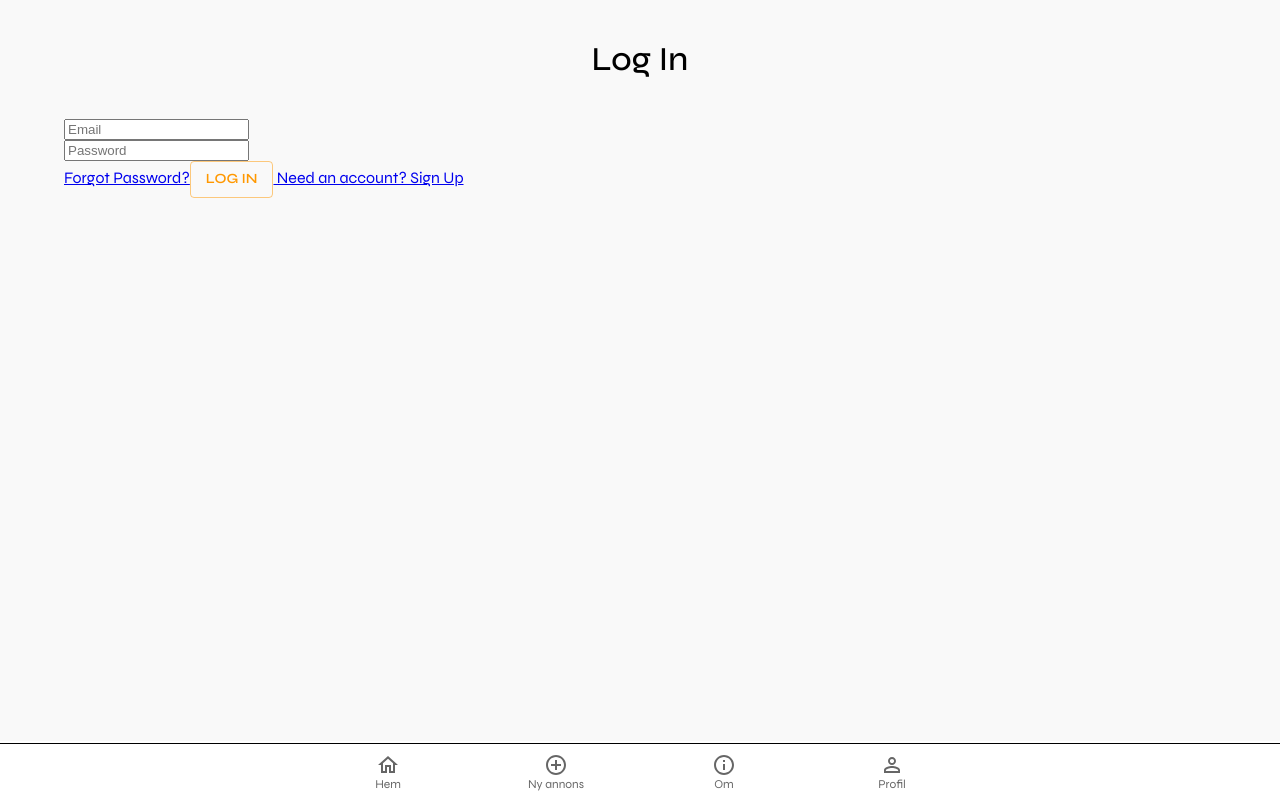
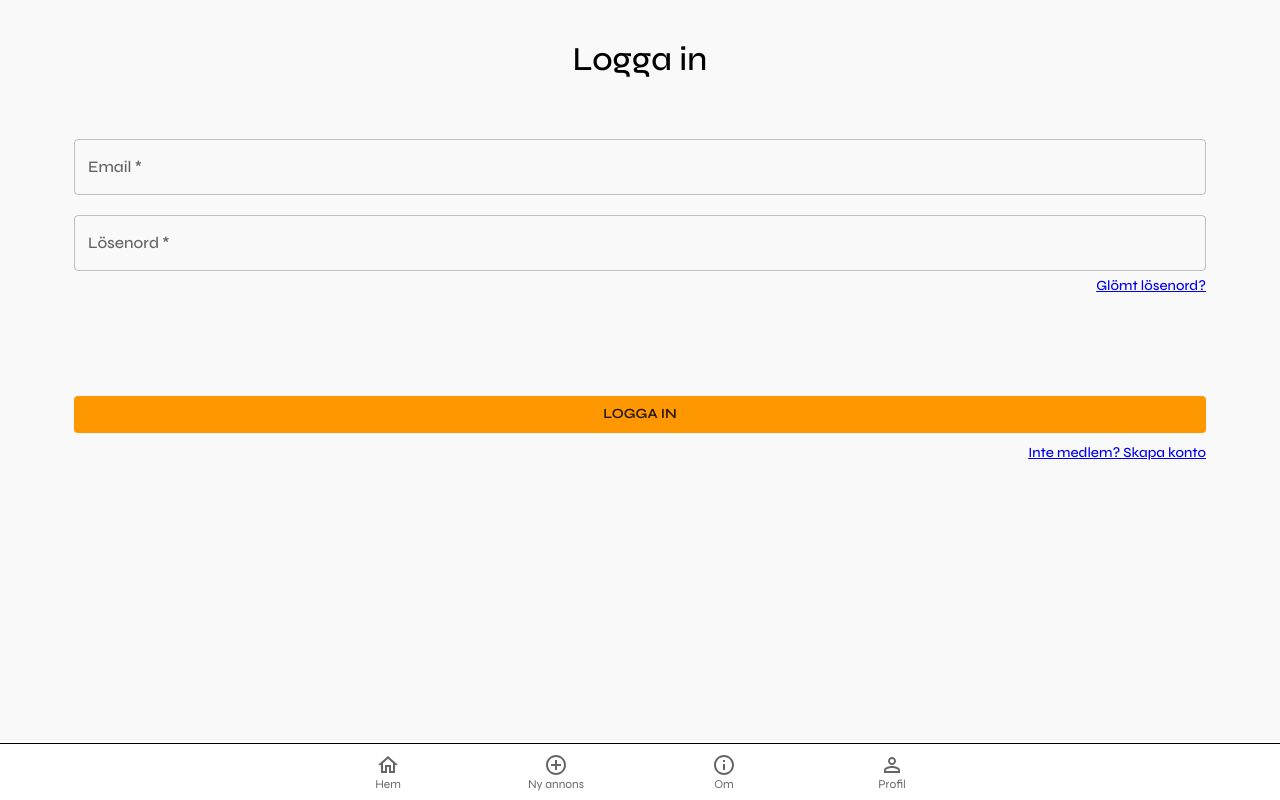
Before and after one commit to gunkarlsson/minimera, a React (Create React App) app: page /login in a window 1280 px wide. Built offline with nearby package versions, Linux system fonts and the light colour scheme; no server answers; a web font is replaced by a local one.

Commit message:
🏗️  changing forms from refs to onchange

```diff
--- a/src/App.js
+++ b/src/App.js
@@ -51,9 +51,8 @@ export const App = () => {
         <AuthProvider>
           <Layout>
             <Switch>
-              <Route exact path="/" component={Home} />
-              <Route path={ROUTES.HOME} component={Home} />
-
+              <PrivateRoute exact path="/" component={Home} />
+              <PrivateRoute path={ROUTES.HOME} component={Home} />
               <PrivateRoute path={ROUTES.PROFILE} component={Profile} />
               <PrivateRoute
                 path={ROUTES.UPDATE_PROFILE}
--- a/src/components/Ads/AdDetails.js
+++ b/src/components/Ads/AdDetails.js
@@ -42,6 +42,7 @@ export const AdDetails = () => {
       >
         <FaAngleLeft size="2em" title="back" />
       </Button>
+      {loading ? <h1>Loading...</h1> : null}
 
       {adDetails && <AdCard ad={adDetails} mailto={Mailto} />}
     </Container>
--- a/src/components/Ads/CreateAd.js
+++ b/src/components/Ads/CreateAd.js
@@ -85,6 +85,7 @@ export const CreateAd = () => {
           fullWidth
           required
           error={titleError}
+          inputProps={{ maxLength: 35 }}
         />
         <TextField
           sx={{ marginTop: "10px", marginBottom: "20px" }}
@@ -97,6 +98,7 @@ export const CreateAd = () => {
           fullWidth
           required
           error={descError}
+          inputProps={{ maxLength: 400 }}
         />
 
         <FormControl>
--- a/src/components/Authentication/ForgotPassword.js
+++ b/src/components/Authentication/ForgotPassword.js
@@ -1,15 +1,8 @@
 import React, { useRef, useState } from "react";
 import { useAuth } from "../../context/AuthContext";
 import { useHistory } from "react-router-dom";
-import {
-  Typography,
-  Button,
-  Container,
-  TextField,
-  FormControlLabel,
-  FormControl,
-  FormLabel,
-} from "@mui/material";
+import { Typography, Button, Container, TextField, Box } from "@mui/material";
+import { FaAngleLeft } from "react-icons/fa";
 
 export const ForgotPassword = () => {
   const emailRef = useRef();
@@ -17,6 +10,7 @@ export const ForgotPassword = () => {
   const [error, setError] = useState("");
   const [loading, setLoading] = useState(false);
   const [message, setMessage] = useState("");
+  const [email, setEmail] = useState("");
   const history = useHistory();
 
   async function handleSubmit(e) {
@@ -26,10 +20,10 @@ export const ForgotPassword = () => {
       setMessage("");
       setError("");
       setLoading(true);
-      await resetPassword(emailRef.current.value);
-      setMessage("Check your inbox for further instructions");
+      await resetPassword(email);
+      setMessage("Skickat! Kolla din inkorg för vidare instruktioner");
     } catch {
-      setError("Failed to reset password");
+      setError("Misslyckades med att återställa lösenord");
     }
     setLoading(false);
   }
@@ -37,19 +31,44 @@ export const ForgotPassword = () => {
   return (
     <>
       <Container>
-        <Button variant="outlined" onClick={() => history.goBack()}>
-          Go back
+        <Button
+          sx={{
+            color: "text.secondary",
+            padding: "15px 0 0 0",
+            justifyContent: "flex-start",
+          }}
+          onClick={() => history.goBack()}
+        >
+          <FaAngleLeft size="2em" title="back" />
         </Button>
-        <Typography variant="h2">Password Reset</Typography>
-        {error && <div>{error}</div>}
-        {message && <div>{message}</div>}
-        <form onSubmit={handleSubmit}>
-          <TextField type="email" placeholder="Email" ref={emailRef} required />
+        <Typography variant="h2">Glömt lösenord</Typography>
+        <Box sx={{ display: "flex", flexDirection: "column", padding: "10px" }}>
+          <form noValidate autoComplete="off" onSubmit={handleSubmit}>
+            <TextField
+              sx={{ mt: "10px" }}
+              onChange={(e) => setEmail(e.target.value)}
+              label="Email"
+              variant="outlined"
+              color="secondary"
+              fullWidth
+              required
+              aria-label="email input"
+            />
 
-          <Button variant="outlined" disabled={loading} type="submit">
-            Reset Password
-          </Button>
-        </form>
+            {/* <TextField type="email" placeholder="Email" ref={emailRef} required /> */}
+
+            <Button
+              sx={{ width: "100%", mt: "50px", mb: "10px" }}
+              variant="outlined"
+              disabled={loading}
+              type="submit"
+            >
+              Återställ lösenord
+            </Button>
+          </form>
+          {error && <Typography variant="body1">{error}</Typography>}
+          {message && <Typography variant="body1">{message}</Typography>}
+        </Box>
       </Container>
     </>
   );
--- a/src/components/Authentication/Login.js
+++ b/src/components/Authentication/Login.js
@@ -1,19 +1,11 @@
-import React, { useRef, useState } from "react";
+import React, { useState } from "react";
 import { useAuth } from "../../context/AuthContext";
 import { Link, useHistory } from "react-router-dom";
-import {
-  Typography,
-  Button,
-  Container,
-  TextField,
-  FormControlLabel,
-  FormControl,
-  FormLabel,
-} from "@mui/material";
+import { Typography, Button, Container, TextField, Box } from "@mui/material";
 
 export const Login = () => {
-  const emailRef = useRef();
-  const passwordRef = useRef();
+  const [email, setEmail] = useState("");
+  const [password, setPassword] = useState("");
   const { login } = useAuth();
   const [error, setError] = useState("");
   const [loading, setLoading] = useState(false);
@@ -25,7 +17,7 @@ export const Login = () => {
     try {
       setError("");
       setLoading(true);
-      await login(emailRef.current.value, passwordRef.current.value);
+      await login(email, password);
       setLoading(false);
       history.push("/");
     } catch {
@@ -36,26 +28,56 @@ export const Login = () => {
   return (
     <>
       <Container>
-        <Typography variant="h1">Log In</Typography>
+        <Typography variant="h1">Logga in</Typography>
         {error && <div>{error}</div>}
-        <form onSubmit={handleSubmit}>
-          <div>
-            <input type="email" placeholder="Email" ref={emailRef} required />
-          </div>
-          <div>
-            <input
+        <Box sx={{ display: "flex", flexDirection: "column", padding: "10px" }}>
+          <form noValidate autoComplete="off" onSubmit={handleSubmit}>
+            <TextField
+              sx={{ marginTop: "10px", marginBottom: "10px" }}
+              onChange={(e) => setEmail(e.target.value)}
+              label="Email"
+              variant="outlined"
+              color="secondary"
+              fullWidth
+              required
+              aria-label="email input"
+            />
+
+            <TextField
+              sx={{ mt: "10px", mb: "5px" }}
               type="password"
-              placeholder="Password"
-              ref={passwordRef}
+              onChange={(e) => setPassword(e.target.value)}
+              label="Lösenord"
+              variant="outlined"
+              color="secondary"
+              fullWidth
               required
+              aria-label="password input"
             />
-          </div>
-          <Link to="/forgot-password">Forgot Password?</Link>
-          <Button variant="outlined" disabled={loading} type="submit">
-            Log In
-          </Button>
-          <Link to="/signup"> Need an account? Sign Up</Link>
-        </form>
+
+            <Typography variant="body2" sx={{ textAlign: "right" }}>
+              <Link to="/forgot-password">Glömt lösenord?</Link>{" "}
+            </Typography>
+
+            <Button
+              sx={{ width: "100%", mt: "100px", mb: "10px" }}
+              variant="contained"
+              disableElevation
+              disabled={loading}
+              type="submit"
+            >
+              Logga in
+            </Button>
+            <Typography
+              variant="body2"
+              sx={{
+                textAlign: "right",
+              }}
+            >
+              <Link to="/signup">Inte medlem? Skapa konto</Link>
+            </Typography>
+          </form>
+        </Box>
       </Container>
     </>
   );
--- a/src/components/Authentication/Signup.js
+++ b/src/components/Authentication/Signup.js
@@ -5,19 +5,19 @@ import { db } from "../../firebase";
 import {
   Typography,
   Button,
+  Box,
   Container,
   TextField,
-  Radio,
-  RadioGroup,
-  FormControlLabel,
   FormControl,
   FormLabel,
+  MenuItem,
+  Select,
 } from "@mui/material";
 
 export const Signup = () => {
-  const emailRef = useRef();
-  const passwordRef = useRef();
-  const passwordConfirmRef = useRef();
+  const [email, setEmail] = useState("");
+  const [password, setPassword] = useState("");
+  const [passwordConfirm, setPasswordConfirm] = useState("");
   const [name, setName] = useState();
   const [area, setArea] = useState("norr");
   const [error, setError] = useState("");
@@ -28,24 +28,21 @@ export const Signup = () => {
   async function handleSubmit(e) {
     e.preventDefault();
 
-    if (passwordRef.current.value !== passwordConfirmRef.current.value) {
-      return setError("Passwords do not match");
+    if (password !== passwordConfirm) {
+      return setError("Lösenorden matchar ej");
     }
     try {
       setError("");
       setLoading(true);
 
-      let newUser = await signup(
-        emailRef.current.value,
-        passwordRef.current.value
-      );
+      let newUser = await signup(email, password);
 
       db.collection("users")
         .doc(newUser.user.uid)
-        .set({ name, area, email: emailRef.current.value });
+        .set({ name, area, email: email });
       history.push("/");
     } catch {
-      setError("Failed to create an account");
+      setError("Misslyckades med att skapa konto");
     } finally {
       setLoading(false);
     }
@@ -54,61 +51,83 @@ export const Signup = () => {
   return (
     <>
       <Container>
-        <Typography variant="h1">Sign Up</Typography>
+        <Typography variant="h1">Skapa konto</Typography>
+        <Box sx={{ display: "flex", flexDirection: "column", padding: "10px" }}>
+          <form noValidate autoComplete="off" onSubmit={handleSubmit}>
+            <TextField
+              sx={{ marginTop: "10px", marginBottom: "10px" }}
+              onChange={(e) => setName(e.target.value)}
+              label="Namn"
+              variant="outlined"
+              color="secondary"
+              fullWidth
+              required
+              aria-label="email input"
+            />
+            <TextField
+              sx={{ marginTop: "10px", marginBottom: "10px" }}
+              onChange={(e) => setEmail(e.target.value)}
+              label="Email"
+              variant="outlined"
+              color="secondary"
+              fullWidth
+              required
+              aria-label="email input"
+            />
 
-        <form onSubmit={handleSubmit}>
-          <div>
-            <input
-              type="text"
-              placeholder="Name"
-              value={name}
+            <TextField
+              sx={{ mt: "10px", mb: "5px" }}
+              type="password"
+              onChange={(e) => setPassword(e.target.value)}
+              label="Lösenord"
+              variant="outlined"
+              color="secondary"
+              fullWidth
               required
-              onChange={(e) => setName(e.target.value)}
+              aria-label="password input"
             />
-            {/* <input type="text" placeholder="Name" ref={nameRef} required /> */}
-          </div>
-          <div>
-            <input type="email" placeholder="Email" ref={emailRef} required />
-          </div>
-          <div>
-            <input
+            <TextField
+              sx={{ mt: "10px", mb: "5px" }}
               type="password"
-              placeholder="Password"
-              ref={passwordRef}
+              onChange={(e) => setPasswordConfirm(e.target.value)}
+              label="Bekräfta lösenord"
+              variant="outlined"
+              color="secondary"
+              fullWidth
               required
+              aria-label="password confirmation"
             />
-          </div>
-          <div>
-            <input
-              type="password"
-              placeholder="Repeat password"
-              ref={passwordConfirmRef}
-              required
-            />
-          </div>
-          <div>
-            <label>Stadsdel i Stockholm:</label>
-            <select value={area} onChange={(e) => setArea(e.target.value)}>
-              <option value="norr">Norr</option>
-              <option value="östra">Östra</option>
-              <option value="västra">Västra</option>
-              <option value="söder">Söder</option>
-              <option value="centrum">Centrum</option>
-            </select>
-            {/* <select ref={areaRef} required>
-              <option value="north">Norr</option>
-              <option value="east">Östra</option>
-              <option value="west">Västra</option>
-              <option value="south">Söder</option>
-              <option value="center">Centrum</option>
-            </select> */}
-          </div>
-          <Button variant="outlined" disabled={loading} type="submit">
-            Sign Up
-          </Button>
-          {error && <div className="error">{error}</div>}
-          <Link to="/login"> Already have an account? Login</Link>
-        </form>
+
+            <FormControl required sx={{ width: "100%" }}>
+              <FormLabel>Stadsdel</FormLabel>
+              <Select
+                value={area}
+                onChange={(e) => setArea(e.target.value)}
+                label="Stadsdel"
+              >
+                <MenuItem value="norr">Norr</MenuItem>
+                <MenuItem value="östra">Östra</MenuItem>
+                <MenuItem value="västra">Västra</MenuItem>
+                <MenuItem value="söder">Söder</MenuItem>
+                <MenuItem value="centrum">Centrum</MenuItem>
+              </Select>
+            </FormControl>
+
+            <Button
+              sx={{ width: "100%", mt: "100px", mb: "5px" }}
+              variant="contained"
+              disableElevation
+              disabled={loading}
+              type="submit"
+            >
+              Skapa konto
+            </Button>
+            {error && <div className="error">{error}</div>}
+            <Typography variant="body2" sx={{ textAlign: "right" }}>
+              <Link to="/login"> Redan medlem? Logga in</Link>
+            </Typography>
+          </form>
+        </Box>
       </Container>
     </>
   );
```
Also changed, not shown: src/components/About/About.js (+0 -12 lines), src/components/Ads/AdCard.js (+18 -14 lines), src/components/Profile/Profile.js (+2 -7 lines).
